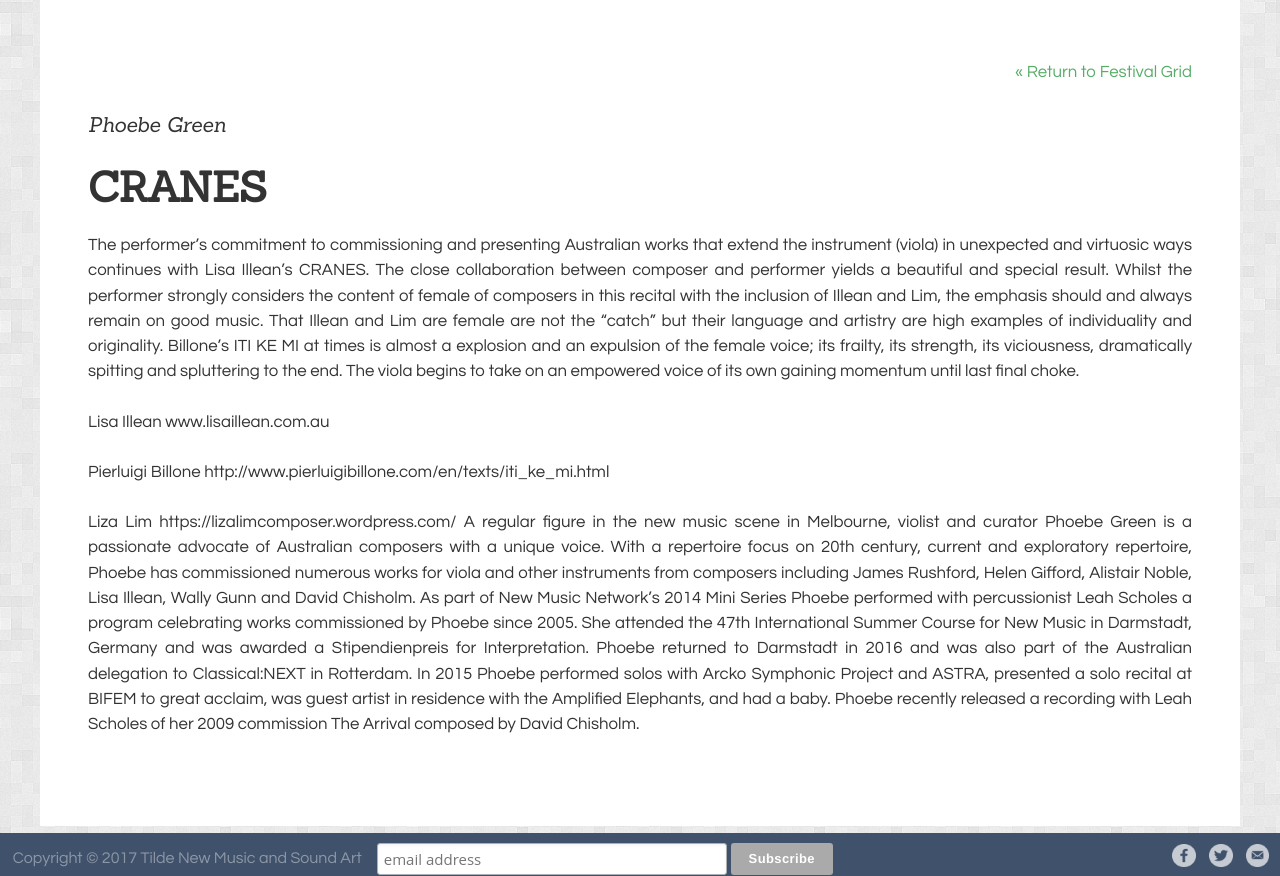
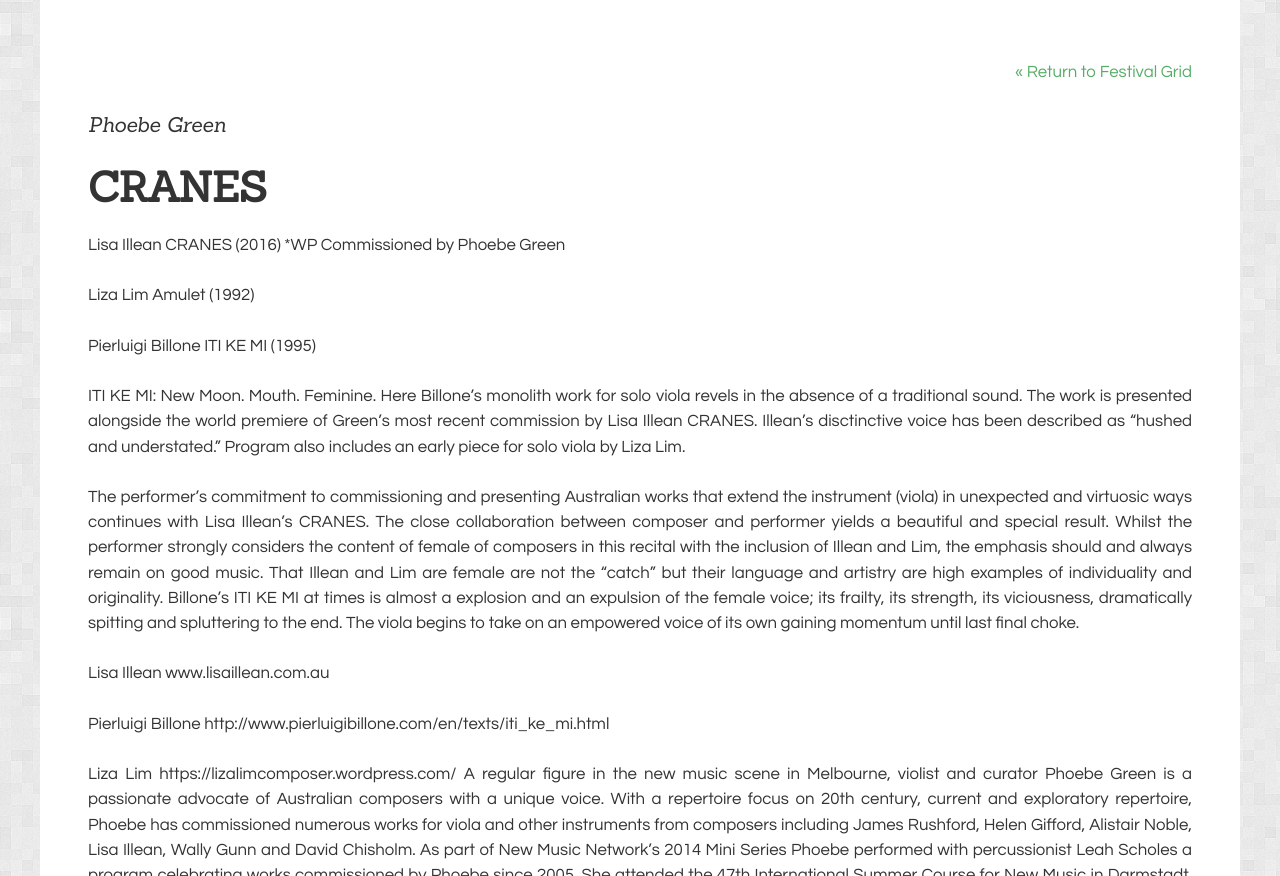
Before and after one commit to unclewalter/tilde-festival-website, a Jekyll site: the page built from _program/WB_007.md, in a window 1280 px wide and 900 px high, scrolled down 832 px, cut to the strip 24-900 px from the top of the window. Built offline with Jekyll 4.4.1, drawn with Linux system fonts in a browser that asks for light colours.

Commit message:
Update WB_007.md

```diff
--- a/_program/WB_007.md
+++ b/_program/WB_007.md
@@ -9,6 +9,15 @@
 space: 'white box' #Choices are 'white box', 'black box', 'open box', 'grounds'
 ---
 <!-- Description -->
+Lisa Illean CRANES (2016) *WP
+Commissioned by Phoebe Green
+
+Liza Lim Amulet (1992)
+
+Pierluigi Billone ITI KE MI (1995)
+
+ITI KE MI: New Moon. Mouth. Feminine. Here Billone's monolith work for solo viola revels in the absence of a traditional sound. The work is presented alongside the world premiere of Green's most recent commission by Lisa Illean CRANES. Illean's disctinctive voice has been described as "hushed and understated." Program also includes an early piece for solo viola by Liza Lim.
+
 The performer's commitment to commissioning and presenting Australian works that extend the instrument (viola) in unexpected and virtuosic ways continues with Lisa Illean's CRANES. The close collaboration between composer and performer yields a beautiful and special result. Whilst the performer strongly considers the content of female of composers in this recital with the inclusion of Illean and Lim, the emphasis should and always remain on good music. That Illean and Lim are female are not the "catch" but their language and artistry are high examples of individuality and originality. Billone's ITI KE MI at times is almost a explosion and an expulsion of the female voice; its frailty, its strength, its viciousness, dramatically spitting and spluttering to the end. The viola begins to take on an empowered voice of its own gaining momentum until last final choke.
 
 Lisa Illean www.lisaillean.com.au
```
